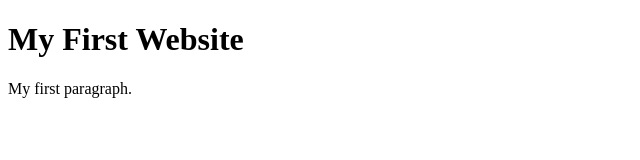
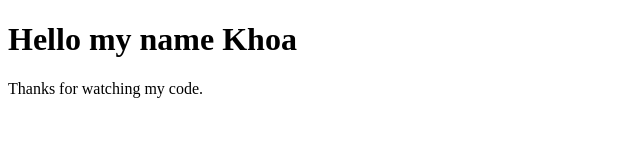
Before and after one commit to tienkhoa2803/kvo23-first-html, a website: page index.html in a window 1280 px wide. Shown: the whole page, without its empty margins (0-640 px from the left). Drawn offline with Linux system fonts and the light colour scheme.

Commit message:
Greeting message

```diff
--- a/index.html
+++ b/index.html
@@ -5,8 +5,8 @@
   </head>
   <body>
 
-    <h1>My First Website</h1>
-    <p>My first paragraph.</p>
+    <h1>Hello my name Khoa</h1>
+    <p>Thanks for watching my code.</p>
 
   </body>
 </html>
```
